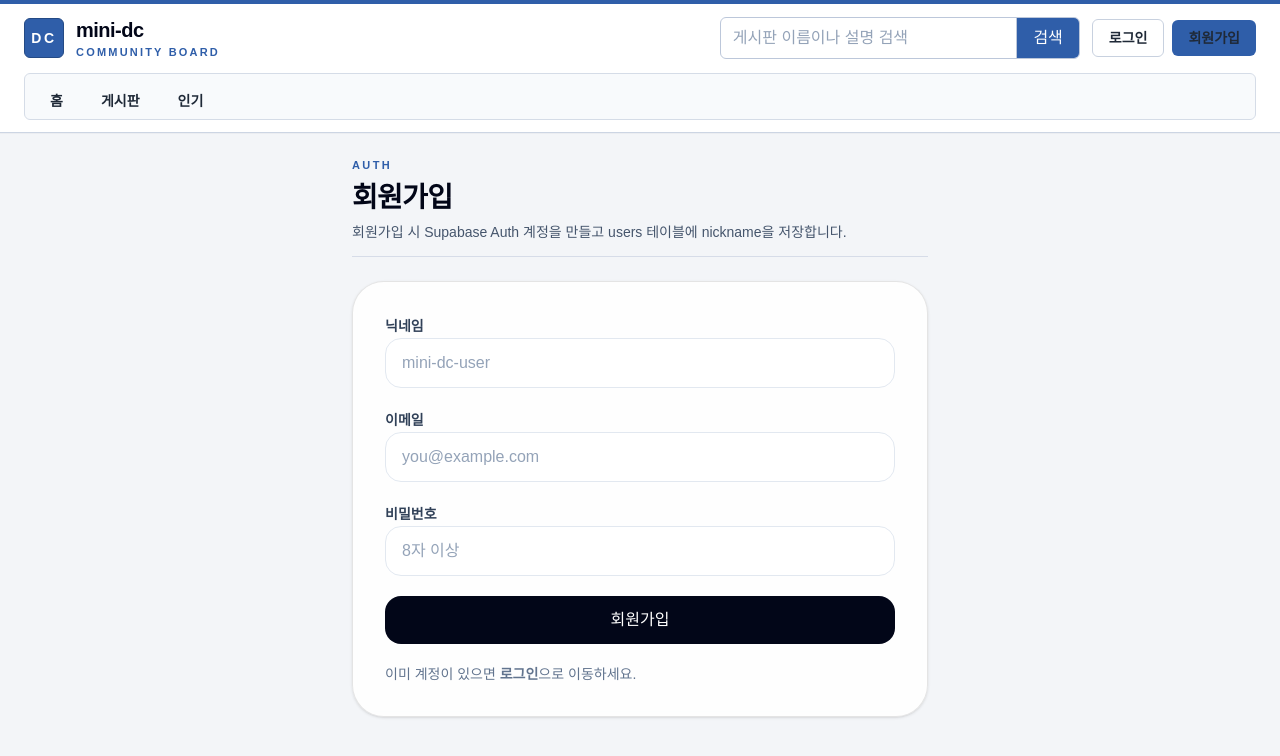
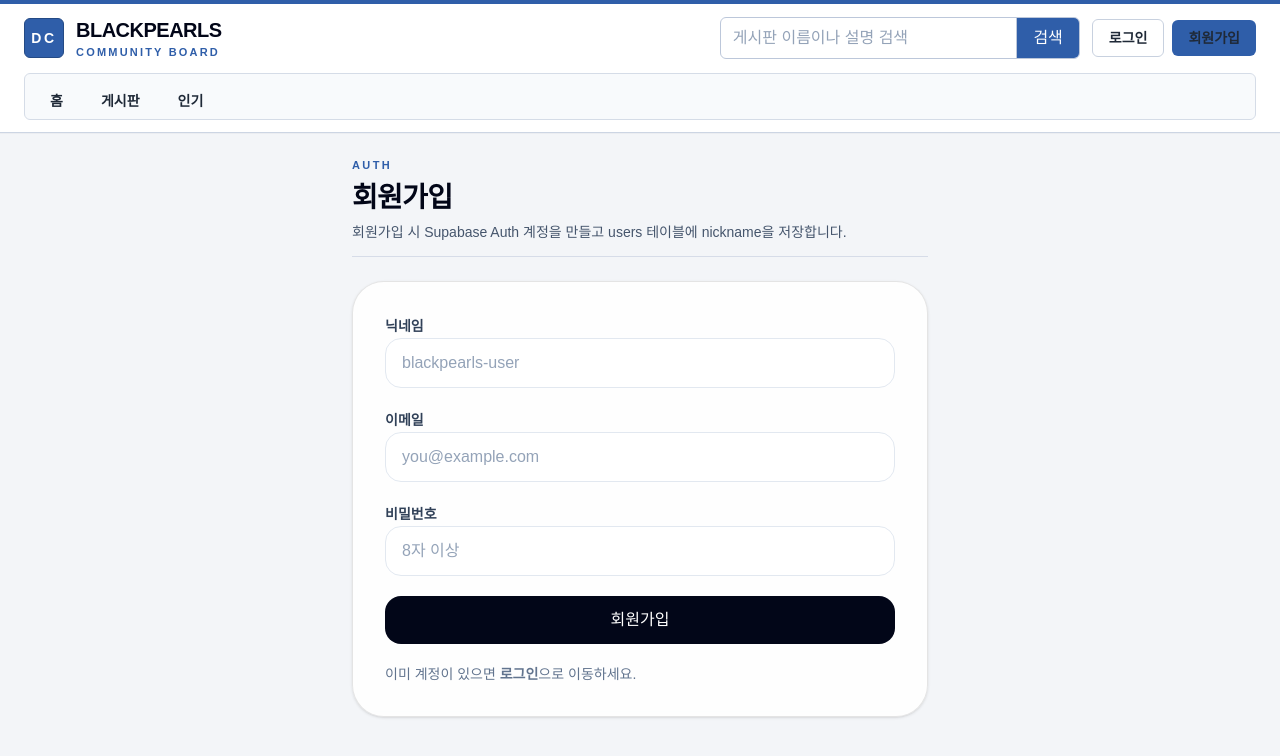
Before and after one commit to ohkyungseok-hub/minidc, a Next.js app: page /signup in a window 1280 px wide. Shown: the top 756 px of the page. Built offline with nearby package versions, Linux system fonts and the light colour scheme; no server answers.

Commit message:
Rename service to BLACKPEARLS

```diff
--- a/app/(auth)/signup/page.tsx
+++ b/app/(auth)/signup/page.tsx
@@ -49,7 +49,7 @@ export default async function SignupPage({ searchParams }: SignupPageProps) {
               name="nickname"
               type="text"
               required
-              placeholder="mini-dc-user"
+              placeholder="blackpearls-user"
               className="w-full rounded-2xl border border-slate-200 bg-white px-4 py-3 outline-none transition focus:border-amber-600"
             />
           </label>
--- a/app/layout.tsx
+++ b/app/layout.tsx
@@ -5,8 +5,8 @@ import Header from "@/components/common/Header";
 
 export const metadata: Metadata = {
   title: {
-    default: "mini-dc",
-    template: "%s | mini-dc",
+    default: "BLACKPEARLS",
+    template: "%s | BLACKPEARLS",
   },
   description: "Supabase 기반으로 확장하기 쉬운 미니 커뮤니티 스캐폴드",
 };
--- a/components/common/Header.tsx
+++ b/components/common/Header.tsx
@@ -21,7 +21,7 @@ export default async function Header() {
                 </span>
                 <div>
                   <p className="text-xl font-black tracking-tight text-slate-950">
-                    mini-dc
+                    BLACKPEARLS
                   </p>
                   <p className="text-[11px] font-semibold uppercase tracking-[0.2em] text-[#2f5ea9]">
                     community board
--- a/lib/posts.ts
+++ b/lib/posts.ts
@@ -357,7 +357,7 @@ let mockPosts: Post[] = [
     id: "post-1",
     board_id: "board-general",
     author_id: "user-demo",
-    title: "mini-dc 구조를 App Router 기준으로 어떻게 나누면 좋을까",
+    title: "BLACKPEARLS 구조를 App Router 기준으로 어떻게 나누면 좋을까",
     content:
       "루트 app 기준으로 auth, boards, posts, api를 나누고 컴포넌트와 lib 계층을 맞추면 이후 기능 추가가 수월합니다.",
     is_notice: true,
--- a/package.json
+++ b/package.json
@@ -1,5 +1,5 @@
 {
-  "name": "mini-dc",
+  "name": "blackpearls",
   "version": "0.1.0",
   "private": true,
   "scripts": {
```
Also changed, not shown: 2 other files (tests, documents, lock files or other folders).
